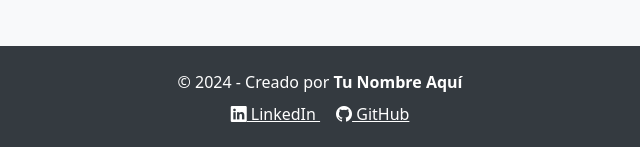
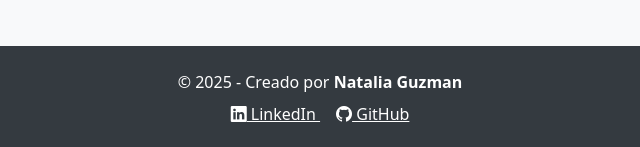
Before and after one commit to NatGuzB/Bootstrap_Practica, a website: page index.html in a window 1280 px wide. Shown: the part 786-933 px from the top of the page, 320-960 px from the left. Drawn offline with nearby package versions, Linux system fonts and the light colour scheme.

Commit message:
Cambio 2

```diff
--- a/index.html
+++ b/index.html
@@ -96,7 +96,7 @@
     <!-- Pie de pagina -->
     <footer class="footer py-4 text-center">
         <div class="container">
-            <p class="mb-2">&copy; 2024 - Creado por <strong>Tu Nombre Aquí</strong></p>
+            <p class="mb-2">&copy; 2025 - Creado por <strong>Natalia Guzman</strong></p>
             <div>
                 <a href="https://linkedin.com/in/tu-perfil" class="text-white me-3" target="_blank">
                     <i class="bi bi-linkedin"></i> LinkedIn
--- a/script.js
+++ b/script.js
@@ -1,6 +1,7 @@
 let tareas = [];
 let contadorTareas = 0;
 
+//Funcion alerta
 function mostrarAlerta() {
     const alerta = document.getElementById('alertaExito');
     alerta.style.display = 'block';
@@ -14,6 +15,7 @@ function mostrarAlerta() {
     }, 3000);
 }
 
+//Renderizar tarea
 function renderizarTareas() {
     const listaTareas = document.getElementById('listaTareas');
     if (tareas.length === 0) {
@@ -44,6 +46,7 @@ function renderizarTareas() {
     listaTareas.innerHTML = html;
 }
 
+//Agregar tarea
 function agregarTarea(textoTarea) {
     if (textoTarea.trim() === '') {
         return false;
@@ -60,6 +63,7 @@ function agregarTarea(textoTarea) {
     return true;
 }
 
+//Eliminar tarea
 function eliminarTarea(id) {
     if (confirm('¿Estás seguro de que quieres eliminar esta tarea?')) {
         tareas = tareas.filter(tarea => tarea.id !== id);
```
